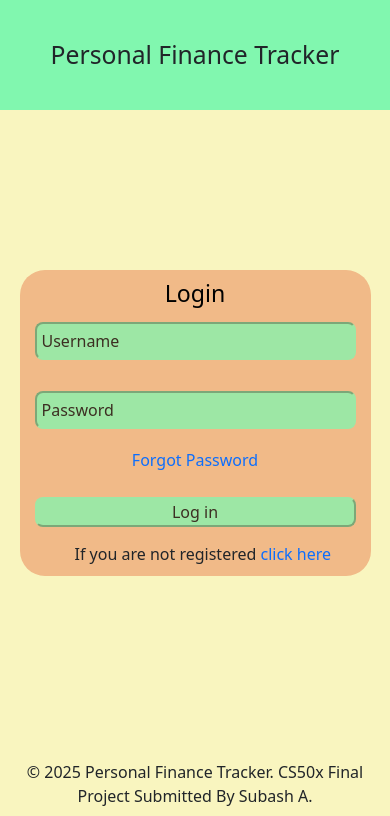
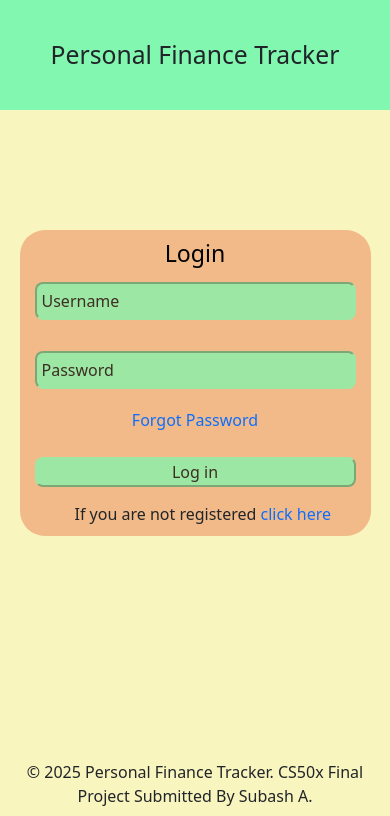
Before and after one commit to Arulsubash/Profit-Expense-Tracker, a Flask app: page / in a window 390 px wide. Shown: the top 816 px of the page. Run offline with Flask 3, Linux system fonts and the light colour scheme; some libraries are stand-ins or nearby versions.

Commit message:
Update styles.css

```diff
--- a/static/styles.css
+++ b/static/styles.css
@@ -138,7 +138,7 @@ table {
 
     #form-containner {
         width: 90%;
-        margin: 160px auto;
+        margin: 120px auto;
     }
 
     #form input,
```
